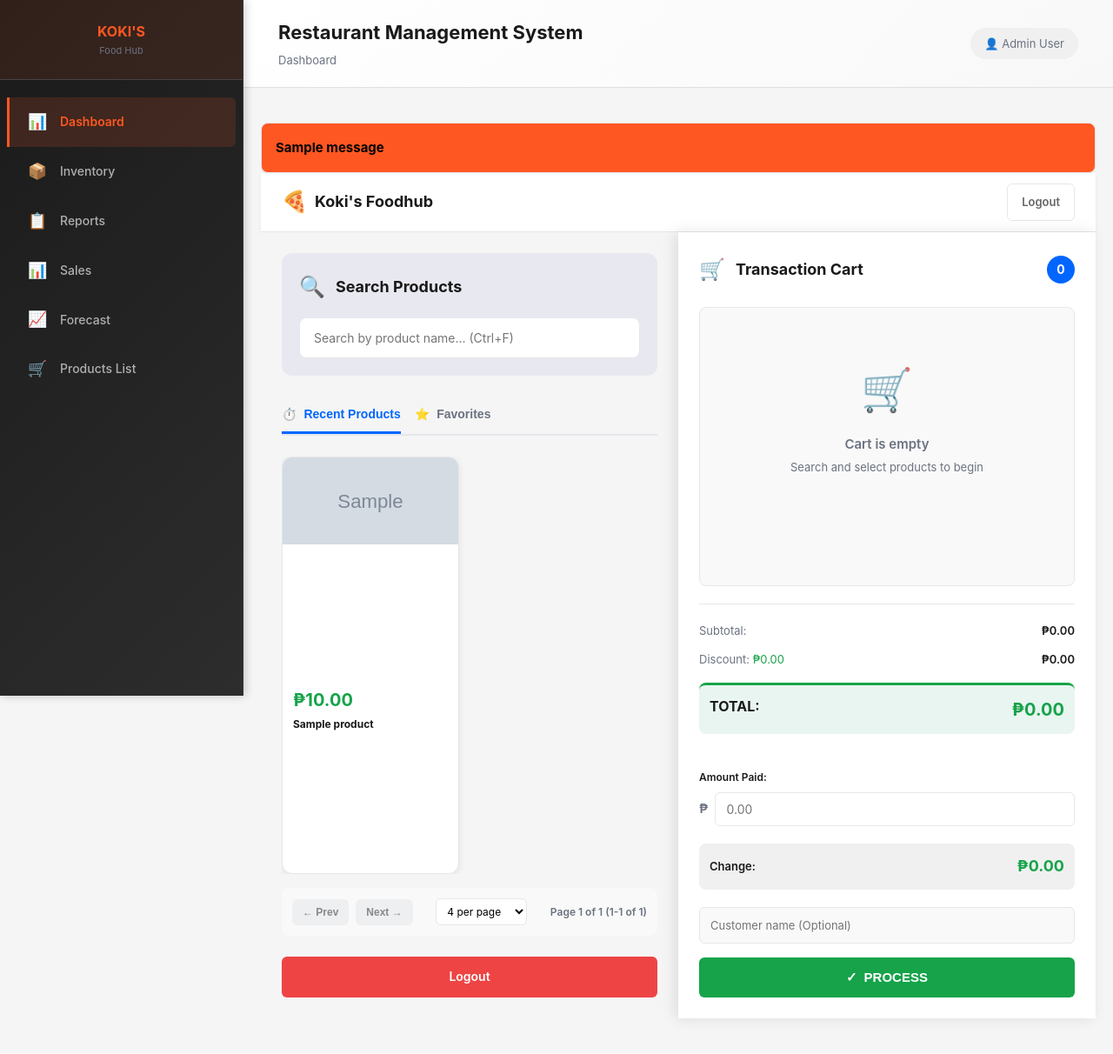
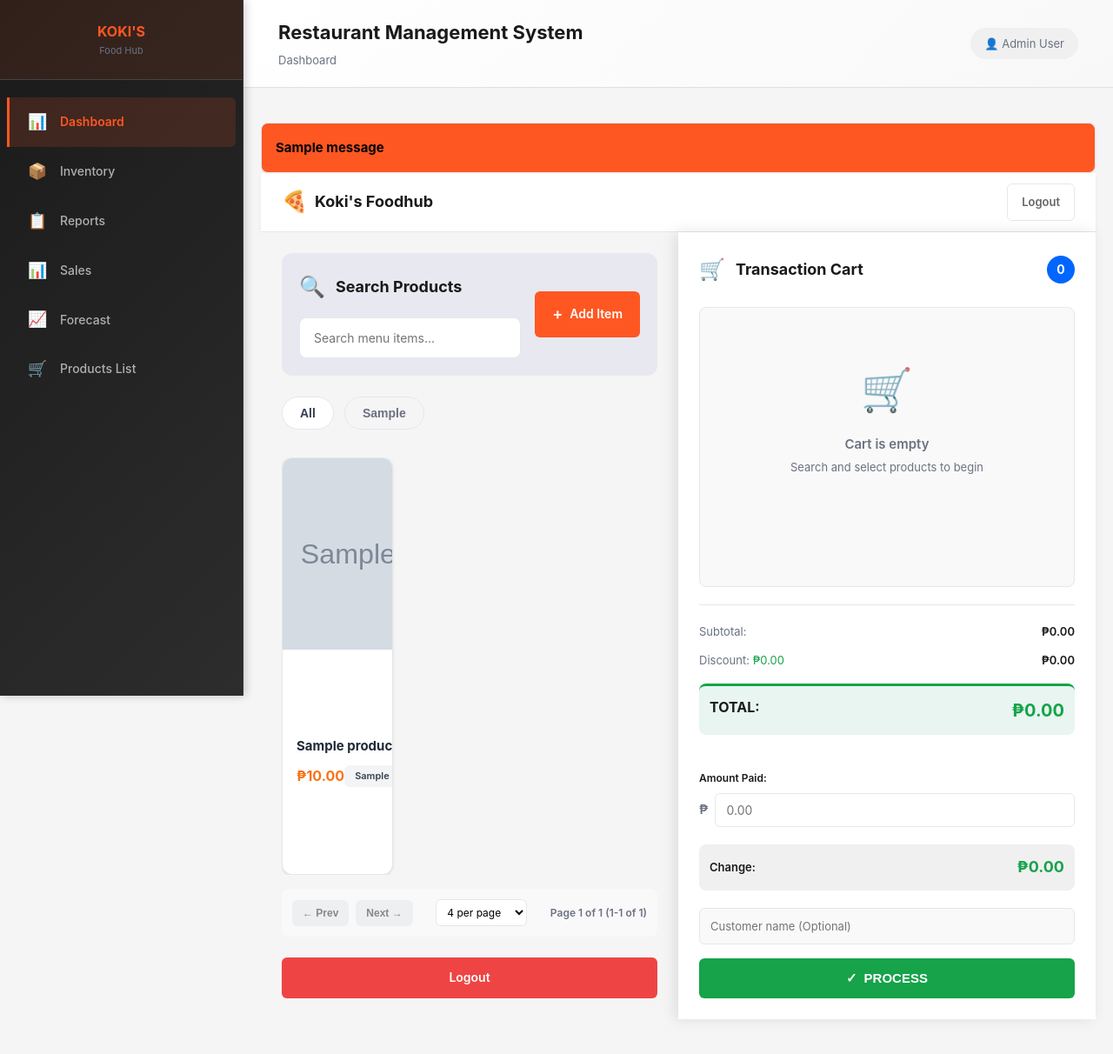
Before and after one commit to jhoanabenedicto3-ai/koki-foodhub, a Django app: page / in a window 1280 px wide. Shown: the whole page at 87% size. Before the commit the page ends 1174 px from the top, so only its background shows below. Run offline with Django 5.2, Linux system fonts and the light colour scheme; a user stored in the database is signed in; tables that the repository leaves empty hold one stand-in row (values such as "Sample post"); grey boxes marked "Sample" are stand-in pictures; one stand-in notice (Sample message) is shown.

Commit message:
Update dashboard to match design: 3-column grid, category filters, taller images, Add Item button

```diff
--- a/core/templates/pages/dashboard.html
+++ b/core/templates/pages/dashboard.html
@@ -17,37 +17,49 @@
     <!-- Left: Search & Products Area -->
     <div style="flex: 1; padding: 24px; overflow-y: auto;">
       <!-- Search Box Header -->
-      <div style="margin-bottom: 24px; background: #e8e8f0; padding: 20px; border-radius: 12px;">
-        <div style="display: flex; align-items: center; gap: 12px; margin-bottom: 16px;">
-          <span style="font-size: 24px;">🔍</span>
-          <h2 style="margin: 0; font-size: 18px; font-weight: 700; color: var(--fg);">Search Products</h2>
+      <div style="display: flex; justify-content: space-between; align-items: center; margin-bottom: 24px; background: #e8e8f0; padding: 20px; border-radius: 12px;">
+        <div style="flex: 1;">
+          <div style="display: flex; align-items: center; gap: 12px; margin-bottom: 16px;">
+            <span style="font-size: 24px;">🔍</span>
+            <h2 style="margin: 0; font-size: 18px; font-weight: 700; color: var(--fg);">Search Products</h2>
+          </div>
+          <input type="text" id="searchInput" placeholder="Search menu items..." style="width: 100%; padding: 14px 16px; border: 1px solid var(--border); border-radius: 8px; font-size: 14px; background: #fff;">
         </div>
-        <input type="text" id="searchInput" placeholder="Search by product name... (Ctrl+F)" style="width: 100%; padding: 14px 16px; border: 1px solid var(--border); border-radius: 8px; font-size: 14px; background: #fff;">
+        <div style="margin-left: 16px;">
+          <a href="{% url 'product_create' %}" style="display: inline-flex; align-items: center; gap: 8px; padding: 12px 20px; background: #ff5722; color: white; text-decoration: none; border: none; border-radius: 6px; font-weight: 600; font-size: 14px; cursor: pointer; transition: all 0.2s ease;" onmouseover="this.style.background='#f4511e'" onmouseout="this.style.background='#ff5722'">
+            <span style="font-size: 18px;">+</span> Add Item
+          </a>
+        </div>
       </div>
 
-      <!-- Tabs: Recent & Favorites -->
-      <div style="display: flex; gap: 16px; margin-bottom: 24px; border-bottom: 2px solid var(--border); padding-bottom: 0;">
-        <button class="tab-btn active" data-tab="recent" style="padding: 12px 0; border: none; background: transparent; cursor: pointer; font-weight: 600; font-size: 14px; color: #0066FF; border-bottom: 3px solid #0066FF; transition: all 0.2s ease;">
-          <span style="margin-right: 8px;">⏱️</span>Recent Products
+      <!-- Category Filter Tabs -->
+      <div style="display: flex; gap: 12px; margin-bottom: 24px; overflow-x: auto; padding-bottom: 8px;">
+        <button class="category-filter active" data-category="All" style="padding: 10px 20px; border: none; background: #fff; cursor: pointer; font-weight: 600; font-size: 14px; color: #374151; border-radius: 20px; transition: all 0.2s ease; white-space: nowrap; border: 1px solid var(--border);">
+          All
         </button>
-        <button class="tab-btn" data-tab="favorites" style="padding: 12px 0; border: none; background: transparent; cursor: pointer; font-weight: 600; font-size: 14px; color: var(--text-secondary); border-bottom: 3px solid transparent; transition: all 0.2s ease;">
-          <span style="margin-right: 8px;">⭐</span>Favorites
+        {% for category in categories %}
+        <button class="category-filter" data-category="{{ category }}" style="padding: 10px 20px; border: none; background: transparent; cursor: pointer; font-weight: 600; font-size: 14px; color: var(--text-secondary); border-radius: 20px; transition: all 0.2s ease; white-space: nowrap; border: 1px solid var(--border);">
+          {{ category }}
         </button>
+        {% endfor %}
       </div>
 
-      <!-- Product Grid - 2 columns -->
-      <div style="display: grid; grid-template-columns: repeat(2, 1fr); gap: 16px; height: calc(100vh - 320px); overflow-y: auto; padding-right: 8px;" id="productGrid">
+      <!-- Product Grid - 3 columns -->
+      <div style="display: grid; grid-template-columns: repeat(3, 1fr); gap: 20px; height: calc(100vh - 320px); overflow-y: auto; padding-right: 8px;" id="productGrid">
         {% for product in all_products %}
-        <div style="border: 1px solid var(--border); border-radius: 12px; overflow: hidden; background: #fff; cursor: pointer; transition: all 0.2s ease; box-shadow: 0 2px 8px rgba(0,0,0,0.08); display: flex; flex-direction: column;" class="product-card" data-category="{{ product.category }}" data-id="{{ product.id }}" data-name="{{ product.name }}" data-price="{{ product.price }}">
+        <div style="border: 1px solid #e5e7eb; border-radius: 12px; overflow: hidden; background: #fff; cursor: pointer; transition: all 0.3s ease; box-shadow: 0 1px 3px rgba(0,0,0,0.1); display: flex; flex-direction: column;" class="product-card" data-category="{{ product.category }}" data-id="{{ product.id }}" data-name="{{ product.name }}" data-price="{{ product.price }}">
           {% if product.image %}
-          <img src="{{ product.image }}" style="width: 100%; height: 100px; object-fit: cover; flex-shrink: 0;">
+          <div style="width: 100%; height: 220px; overflow: hidden; flex-shrink: 0; background: #f3f4f6;">
+            <img src="{{ product.image }}" style="width: 100%; height: 100%; object-fit: cover;">
+          </div>
           {% else %}
-          <div style="width: 100%; height: 100px; background: linear-gradient(135deg, #667eea 0%, #764ba2 100%); display: flex; align-items: center; justify-content: center; font-size: 40px; flex-shrink: 0;">🍕</div>
+          <div style="width: 100%; height: 220px; background: linear-gradient(135deg, #e8d5f2 0%, #d4b5e8 100%); display: flex; align-items: center; justify-content: center; font-size: 60px; flex-shrink: 0;">🍽️</div>
           {% endif %}
-          <div style="padding: 12px; display: flex; flex-direction: column; flex-grow: 1; justify-content: space-between;">
-            <div>
-              <p style="margin: 0 0 4px 0; font-size: 20px; font-weight: 700; color: #16a34a;">₱{{ product.price|floatformat:2 }}</p>
-              <h3 style="margin: 0; font-weight: 700; font-size: 12px; color: var(--fg); word-break: break-word; line-height: 1.3;">{{ product.name }}</h3>
+          <div style="padding: 16px;">
+            <h3 style="margin: 0 0 12px 0; font-weight: 700; font-size: 15px; color: #1f2937; word-break: break-word; line-height: 1.4;">{{ product.name }}</h3>
+            <div style="display: flex; justify-content: space-between; align-items: center;">
+              <p style="margin: 0; font-size: 16px; font-weight: 700; color: #f97316;">₱{{ product.price|floatformat:2 }}</p>
+              <span style="display: inline-block; padding: 4px 12px; background: #f3f4f6; color: #374151; border-radius: 6px; font-size: 11px; font-weight: 600;">{{ product.category }}</span>
             </div>
           </div>
         </div>
@@ -212,6 +224,41 @@
       document.getElementById('prevBtn').style.opacity = currentPage === 1 ? '0.5' : '1';
       document.getElementById('nextBtn').style.opacity = (currentPage === totalPages || totalPages === 0) ? '0.5' : '1';
     }
+
+    document.getElementById('searchInput').addEventListener('input', updatePagination);
+
+    // Category filtering
+    document.querySelectorAll('.category-filter').forEach(btn => {
+      btn.addEventListener('click', () => {
+        // Update active tab style
+        document.querySelectorAll('.category-filter').forEach(b => {
+          b.style.background = 'transparent';
+          b.style.color = 'var(--text-secondary)';
+          b.style.borderColor = 'var(--border)';
+        });
+        btn.style.background = '#fff';
+        btn.style.color = '#374151';
+        btn.style.borderColor = '#0066FF';
+
+        // Filter products by category
+        const selectedCategory = btn.dataset.category;
+        const searchTerm = document.getElementById('searchInput').value.toLowerCase();
+
+        if (selectedCategory === 'All') {
+          filteredProducts = allProductCards.filter(card =>
+            card.dataset.name.toLowerCase().includes(searchTerm)
+          );
+        } else {
+          filteredProducts = allProductCards.filter(card =>
+            card.dataset.category === selectedCategory &&
+            card.dataset.name.toLowerCase().includes(searchTerm)
+          );
+        }
+
+        currentPage = 1;
+        displayPage();
+      });
+    });
 
     document.getElementById('searchInput').addEventListener('input', updatePagination);
 
--- a/core/views.py
+++ b/core/views.py
@@ -66,6 +66,8 @@ def dashboard(request):
     # Get all products with inventory info
     all_products = Product.objects.all().prefetch_related('inventory_items')
     products_data = []
+    categories_set = set()
+
     for product in all_products:
         inv = product.inventory_items.first() if product.inventory_items.exists() else None
         products_data.append({
@@ -77,11 +79,16 @@ def dashboard(request):
             'is_low_stock': inv.is_low_stock() if inv else False,
             'image': product.image.url if product.image else None
         })
+        categories_set.add(product.category)
+
+    # Sort categories for consistent display
+    categories = sorted([c for c in categories_set if c])
 
     context = {
         "top_products": top_products,
         "low_stock": low_stock,
-        "all_products": products_data
+        "all_products": products_data,
+        "categories": categories
     }
     return render(request, "pages/dashboard.html", context)
 
--- a/koki_foodhub/settings.py
+++ b/koki_foodhub/settings.py
@@ -139,8 +139,9 @@ STATICFILES_DIRS = [BASE_DIR / 'static']
 
 STATIC_ROOT = BASE_DIR / 'staticfiles'
 
-# WhiteNoise storage for efficient static file serving
-STATICFILES_STORAGE = 'whitenoise.storage.CompressedManifestStaticFilesStorage'
+# WhiteNoise storage for efficient static file serving (only in production)
+if not DEBUG:
+    STATICFILES_STORAGE = 'whitenoise.storage.CompressedManifestStaticFilesStorage'
 
 # Media files (User uploads)
 MEDIA_URL = '/media/'
```
Also changed, not shown: POSTGRES_CONFIG.md (+5 -5 lines), test_auth.py (added, +31 -0 lines).
